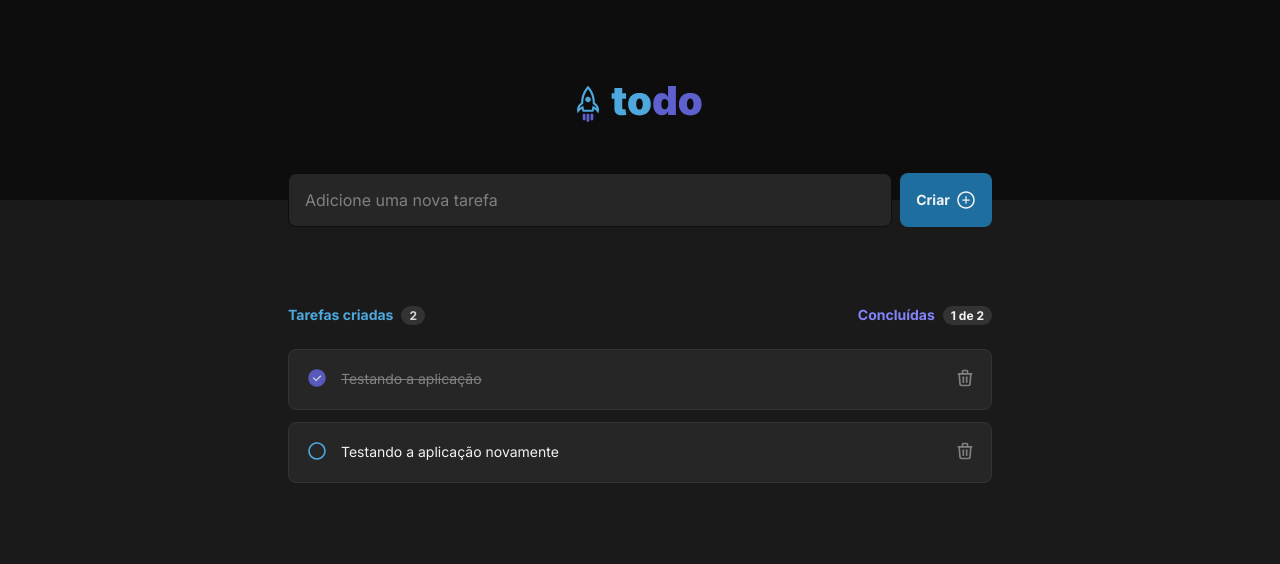
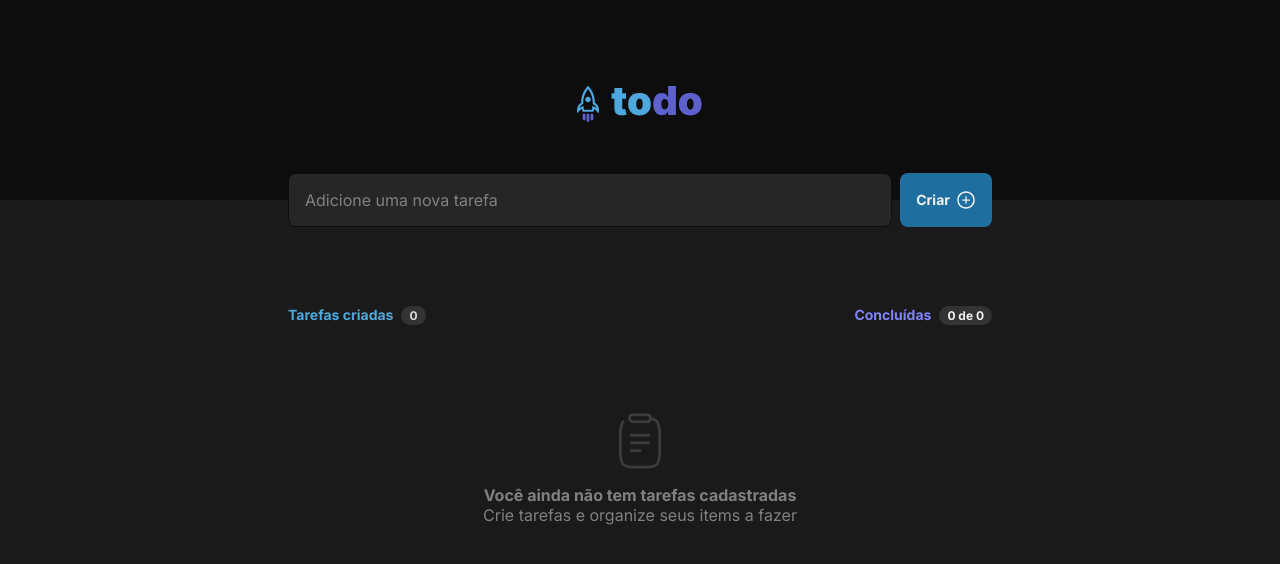
Before and after one commit to cleitonrs/Todo-List, a React (Vite) app: page / in a window 1280 px wide. Shown: the top 564 px of the page. Built offline with nearby package versions, Linux system fonts and the light colour scheme.

Commit message:
save todos on localStorage

```diff
--- a/package.json
+++ b/package.json
@@ -17,6 +17,7 @@
   "devDependencies": {
     "@types/react": "^18.0.24",
     "@types/react-dom": "^18.0.8",
+    "@types/uuid": "^8.3.4",
     "@vitejs/plugin-react": "^2.2.0",
     "typescript": "^4.6.4",
     "vite": "^3.2.3"
--- a/src/App.tsx
+++ b/src/App.tsx
@@ -1,8 +1,10 @@
-import { useState } from "react"
+import { useEffect, useState } from "react"
 import { Header } from "./components/Header"
 import { List } from "./components/List"
 import { v4 as uuidv4 } from "uuid"
 import './global.css'
+
+const  SAVED_TODOS = "savedTodos"
 
 export interface TodosType {
   id: string
@@ -11,25 +13,30 @@ export interface TodosType {
 }
 
 export function App() {
-  const [todos, setTodos] = useState<TodosType[]>([
-    {
-      id: "teste",
-      title: "Testando a aplicação",
-      isCompleted: true,
-    },
-    {
-      id: "teste2",
-      title: "Testando a aplicação novamente",
-      isCompleted: false,
+  const [todos, setTodos] = useState<TodosType[]>([])
+
+  function saveTodos(newTodos: TodosType[]) {
+    setTodos(newTodos)
+    localStorage.setItem(SAVED_TODOS, JSON.stringify(newTodos))
+  }
+
+  function loadSavedTodos() {
+    const saved = localStorage.getItem(SAVED_TODOS)
+    if (saved) {
+      setTodos(JSON.parse(saved))
     }
-  ])
+  }
+
+  useEffect(() => {
+    loadSavedTodos()
+  },[])
 
   function addTodo(todoTitle: string) {
     // Validation for no text or white space with regex
     if (!todoTitle || /^\s*$/.test(todoTitle)){
       return
     }
-    setTodos([
+    saveTodos([
       ...todos,
       {
         id: uuidv4(),
@@ -41,7 +48,7 @@ export function App() {
 
   function deleteTodo(todoId: string) {
     const newTodos = todos.filter((todo) => todo.id !== todoId )
-    setTodos(newTodos)
+    saveTodos(newTodos)
   }
 
   function toggleCompletedTodo(todoId: string) {
@@ -54,7 +61,7 @@ export function App() {
     }
       return todo
     })
-    setTodos(newTodos)
+    saveTodos(newTodos)
   }
 
   return (
```
Also changed, not shown: 1 other file (tests, documents, lock files or other folders).
